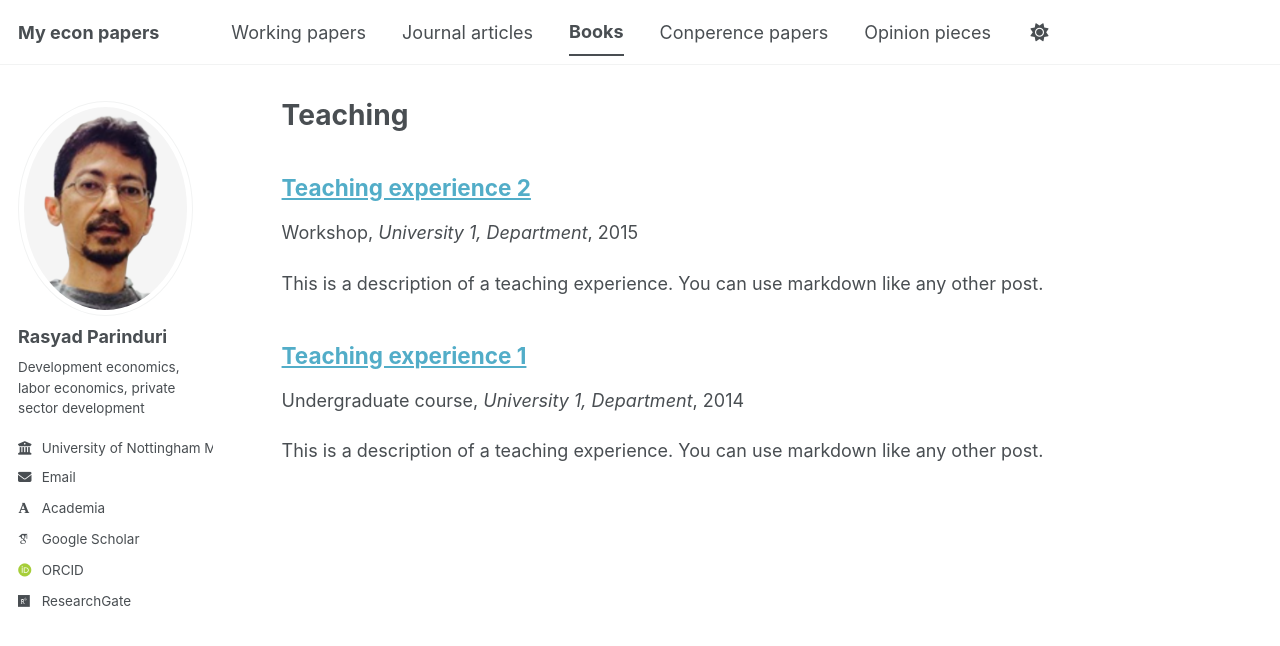
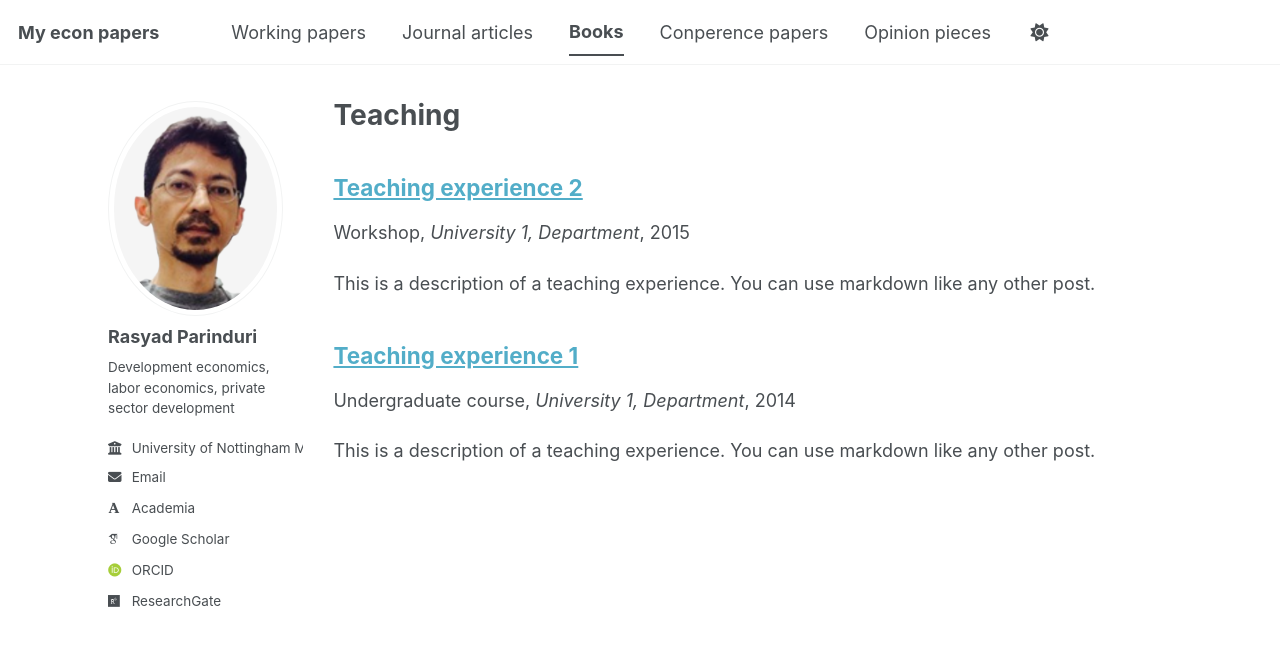
Before and after one commit to rasyadparinduri/rasyadparinduri.github.io, a Jekyll site: the page built from _pages/teaching.html, in a window 1280 px wide. Shown: the top 646 px of the page. Built offline with Jekyll 4.4.1, drawn with Linux system fonts in a browser that asks for light colours; some web fonts are replaced; a script bundle is joined from its source files by our own code; library files that are not in the unit come from our copies.

Commit message:
Update main.scss

```diff
--- a/assets/css/main.scss
+++ b/assets/css/main.scss
@@ -48,29 +48,26 @@
 
 
 
-
-
-/* Make archive pages match homepage width */
-.archive .page__inner-wrap,
-.archive .page__content {
-  max-width: 100%;
+#main,
+.initial-content,
+.archive__wrapper,
+.archive {
+  max-width: 1100px !important;
+  margin-left: auto !important;
+  margin-right: auto !important;
 }
 
-/* Align archive pages to homepage container width */
-.archive {
-  max-width: 1100px;
-  margin-left: auto;
-  margin-right: auto;
+/* ensure text doesn't stretch full width inside archive pages */
+.archive__item {
+  max-width: 100% !important;
 }
 
-/* Ensure sidebar layouts remain intact */
-.page {
-  display: flex;
-}
-
-/* Mobile */
+/* keep mobile full width */
 @media (max-width: 768px) {
+  #main,
+  .initial-content,
+  .archive__wrapper,
   .archive {
-    max-width: 100%;
+    max-width: 100% !important;
   }
 }
```
